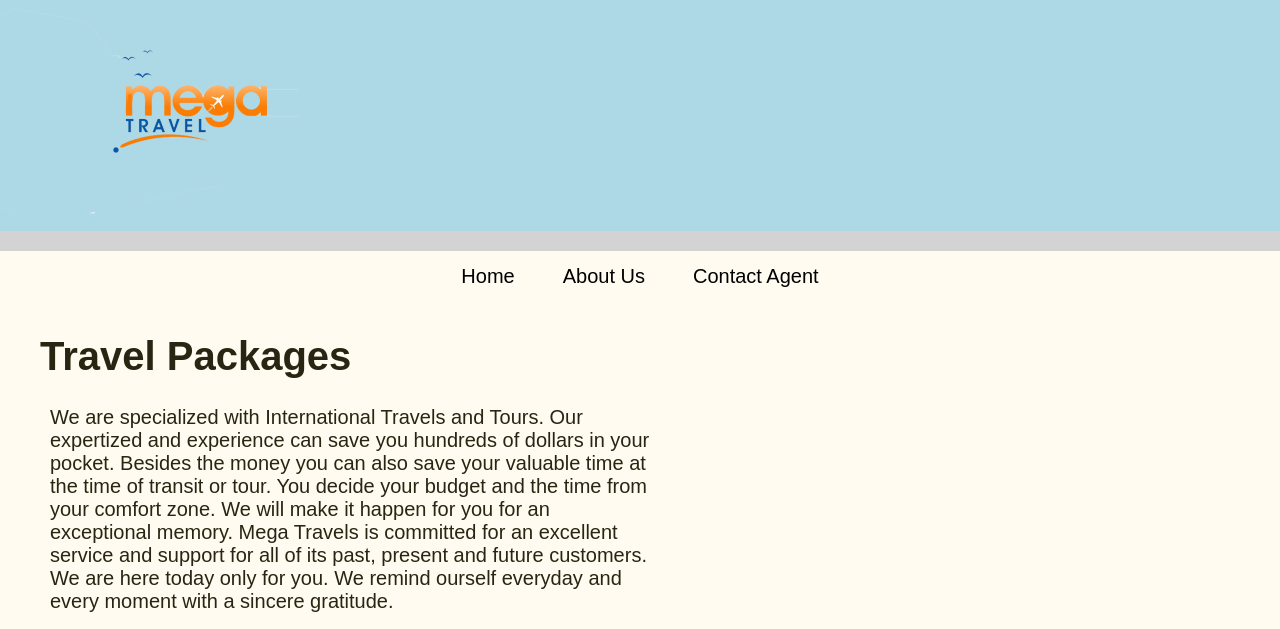
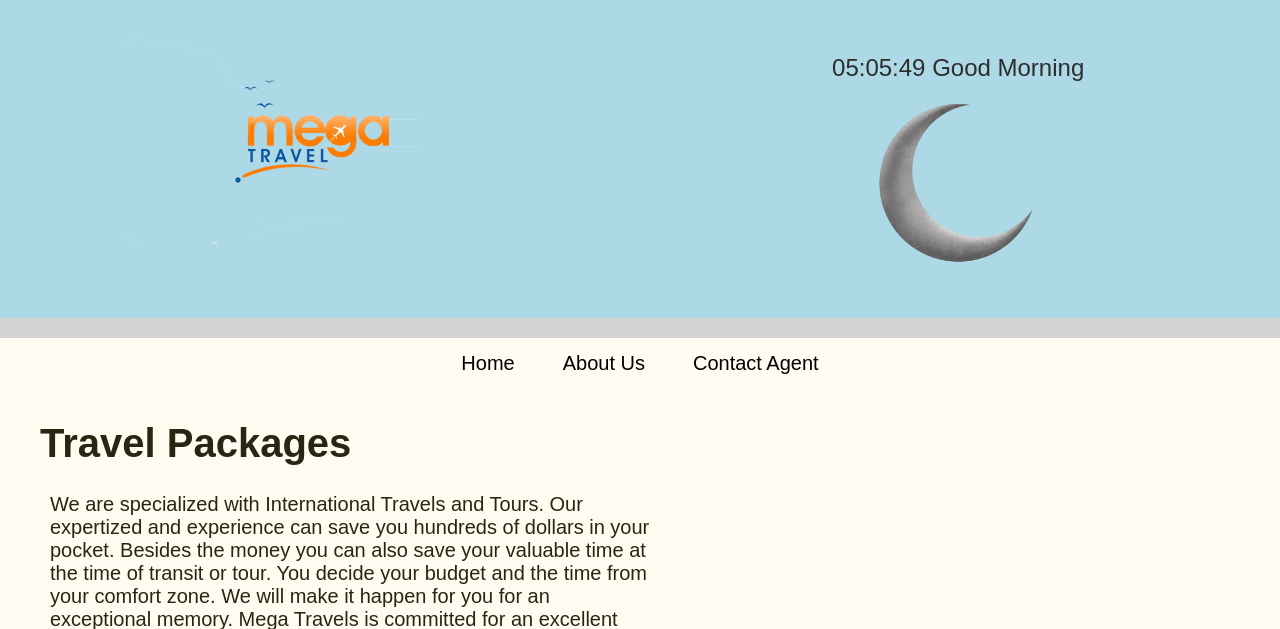
Before and after one commit to Element-l/ITC475-Adv-Web-Dev, a PHP site: page / in a window 1280 px wide. Shown: the top 629 px of the page. Run offline with PHP 8.4, Linux system fonts and the light colour scheme.

Commit message:
Javascript assignment
added time stuff and sun/moon icon

```diff
--- a/Assignment 1/about us.html
+++ b/Assignment 1/about us.html
@@ -8,6 +8,7 @@
     <body>
       <div class="header">
           <img src="./images/megatravellogo.png" id="logo">
+          <div id="clock"></div>
       </div>
       <div class="headerseparator"></div>
       <div class="navbox">
@@ -32,4 +33,5 @@
         </p>
       </div>
     </div>
+    <script src='welcome.js'></script>
     </body>
--- a/Assignment 1/contact.html
+++ b/Assignment 1/contact.html
@@ -8,6 +8,7 @@
     <body>
       <div class="header">
           <img src="./images/megatravellogo.png" id="logo">
+          <div id="clock"></div>
       </div>
       <div class="headerseparator"></div>
       <div class="navbox">
@@ -28,4 +29,5 @@
         </p>
       </div>
     </div>
+    <script src='welcome.js'></script>
     </body>
--- a/Assignment 1/index.html
+++ b/Assignment 1/index.html
@@ -5,9 +5,15 @@
         <title> Mega Travel </title>
         <link rel="stylesheet" href="styles.css">
     </head>
-    <body>
+    <body onload="timeCount();">
         <div class="header">
-            <img src="./images/megatravellogo.png" id="logo">
+            <div class="headeritem">
+                <img src="./images/megatravellogo.png" id="logo">
+            </div>
+            <div class="headeritem">
+                <div id="clock"></div>
+                <img src="./images/moon.png" id="sunmoon">
+            </div>
         </div>
         <div class="headerseparator"></div>
         <div class="navbox">
@@ -68,6 +74,7 @@
                 </div>
             </div>
         </div>
+        <script src='welcome.js'></script>
     </body>
     <footer>
         <p>Copyright Protected All rights reserved</p>
--- a/Assignment 1/styles.css
+++ b/Assignment 1/styles.css
@@ -28,6 +28,15 @@ footer {
 
 }
 
+#clock {
+    padding-top: 1em;
+}
+
+#sunmoon {
+    height: 200px;
+    width: 200px;
+}
+
 .main {
     margin: 0 2em;
 }
@@ -45,12 +54,11 @@ footer {
 
 .gridcontainer {
     display: grid;
-    grid-template-columns: auto;
     padding: 10px;
     padding-bottom: 60px;
     padding-top: 40px;
     grid-gap: 1%;
-    grid-template-columns: 1fr;
+    grid-template-columns: 1fr, 1fr;
     align-content: space-around;
     justify-content: space-between;
     transition: 300ms;
@@ -70,10 +78,21 @@ footer {
  }
 
 .header {
-    text-align: left;
+    display: grid;
+    padding: 10px;
+    grid-gap: 1%;
+    grid-template-columns: 1fr, 1fr;
+    align-content: space-around;
+    justify-content: center;
+
     background-color: #add8e6;
     color: #2d2d2d;
     font-size: 24px;
+}
+
+.headeritem {
+    padding: 20px;
+    text-align: center;
 }
 
 .headerseparator {
@@ -151,6 +170,9 @@ footer {
     .main {
         margin: 0 2em;
     }
+    .header{
+        grid-template-columns: 1fr 1fr;
+    }
 }
 
 @media screen and (min-width:1280px) {
@@ -176,4 +198,7 @@ footer {
         grid-template-columns: 1fr 1fr 1fr 1fr;
         padding-top: 0px;
     }
+    .header{
+        grid-template-columns: 1fr 1fr;
+    }
 }
--- /dev/null
+++ b/Assignment 1/welcome.js
@@ -0,0 +1,45 @@
+//initializing variables
+const morning = "Good Morning";
+const afternoon = "Good Afternoon";
+const evening = "Good Evening";
+
+function timeCount() {
+  var today = new Date();
+
+  var hour = today.getHours();
+  if(hour<10)hour = "0"+hour;
+
+  var minute = today.getMinutes();
+  if(minute<10)minute = "0"+minute;
+
+  var second = today.getSeconds();
+  if(second<10)second = "0"+second;
+
+  document.getElementById("clock").innerHTML =
+  hour+":"+minute+":"+second;
+
+  if ((hour >= 0) && (hour <= 11)){
+    document.getElementById("clock").innerHTML =
+  hour+":"+minute+":"+second+" "+morning;
+  }
+  else if ((hour >= 12) && (hour <= 17 && minute < 1)) {
+    document.getElementById("clock").innerHTML =
+  hour+":"+minute+":"+second+" "+afternoon;
+  }
+  else {
+    document.getElementById("clock").innerHTML =
+  hour+":"+minute+":"+second+" "+evening;
+  }
+
+  if((hour >= 6) && (hour <= 18 && minute < 1)){
+    document.getElementById("sunmoon").src="./images/sun.png";
+    console.log("it is day")
+  }
+  else{
+    document.getElementById("sunmoon").src="./images/moon.png";
+    console.log("it is night")
+  }
+
+
+  setTimeout("timeCount()", 1000);
+}
```
Also changed, not shown: Assignment 1/images/moon.png (added), Assignment 1/images/sun.png (added).
